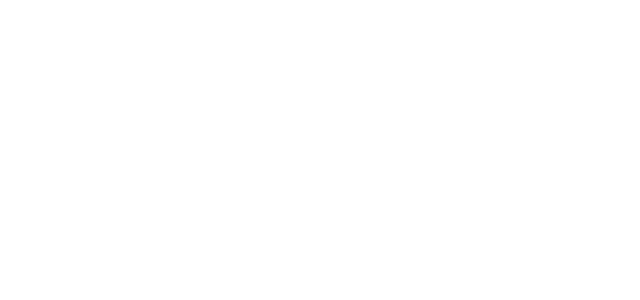
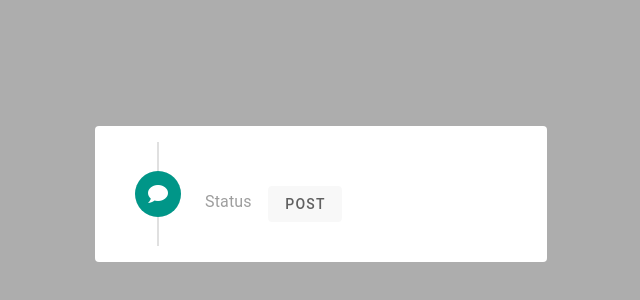
Before and after one commit to cheezy96/pims_copycat, a Vue app: page /timeline in a window 1280 px wide. Before the commit this address had no page. Shown: the part 206-506 px from the top of the page, without its empty margins (319-959 px from the left). Built offline with nearby package versions, Linux system fonts and the light colour scheme.

Commit message:
update ni ponio

```diff
--- a/src/components/pims/request/RequestComp.vue
+++ b/src/components/pims/request/RequestComp.vue
@@ -9,6 +9,7 @@
             v-model="search"
             prepend-icon="mdi-magnify"
             label="Search"
+            color="primary"
             variant="underlined"
           ></v-text-field>
         </v-col>
@@ -19,6 +20,7 @@
             :items="departments"
             item-title="text"
             item-value="value"
+            color="primary"
           ></v-select>
         </v-col>
         <v-col sm="3" md="2" cols="12">
@@ -28,6 +30,7 @@
             :items="status"
             item-title="text"
             item-value="value"
+            color="primary"
           ></v-select>
         </v-col>
         <v-col sm="3" md="2" cols="12">
--- a/src/components/pims/request/StatusTimeline.vue
+++ b/src/components/pims/request/StatusTimeline.vue
@@ -1,7 +1,32 @@
 <template>
-  <div></div>
+  <v-dialog v-model="dialog" style="width: 500px">
+    <v-container class="bg-white rounded" style="max-width: 600px">
+      <v-timeline theme="light" density="comfortable">
+        <v-timeline-item dot-color="teal" size="large" fill-dot>
+          <template v-slot:icon>
+            <v-icon>mdi-chat</v-icon>
+          </template>
+
+          <v-text-field
+            variant="plain"
+            placeholder="Status details(Optional)"
+            hide-details
+            class="d-flex align-center"
+          >
+            <template v-slot:append>
+              <v-btn variant="plain" class="bg-grey-lighten-4">Post</v-btn>
+            </template>
+          </v-text-field>
+        </v-timeline-item>
+      </v-timeline>
+    </v-container>
+  </v-dialog>
 </template>
 
-<script setup></script>
+<script setup>
+import { ref } from "vue";
+
+let dialog = ref(true);
+</script>
 
 <style lang="scss" scoped></style>
--- a/src/router/index.js
+++ b/src/router/index.js
@@ -9,6 +9,7 @@
 import index from "@/pages/index.vue";
 import requestPage from "@/components/pims/request/RequestComp.vue";
 import AbstractPrint from "@/components/pims/printable/request/AbstractPrint.vue";
+import StatusTimeline from "@/components/pims/request/StatusTimeline.vue";
 // import { setupLayouts } from 'virtual:generated-layouts'
 // import { routes } from 'vue-router/auto-routes'
 
@@ -29,6 +30,11 @@
       path: "/print",
       name: "Printable Purchase Order",
       component: AbstractPrint,
+    },
+    {
+      path: "/timeline",
+      name: "TIMELINE",
+      component: StatusTimeline,
     },
   ],
 });
```
